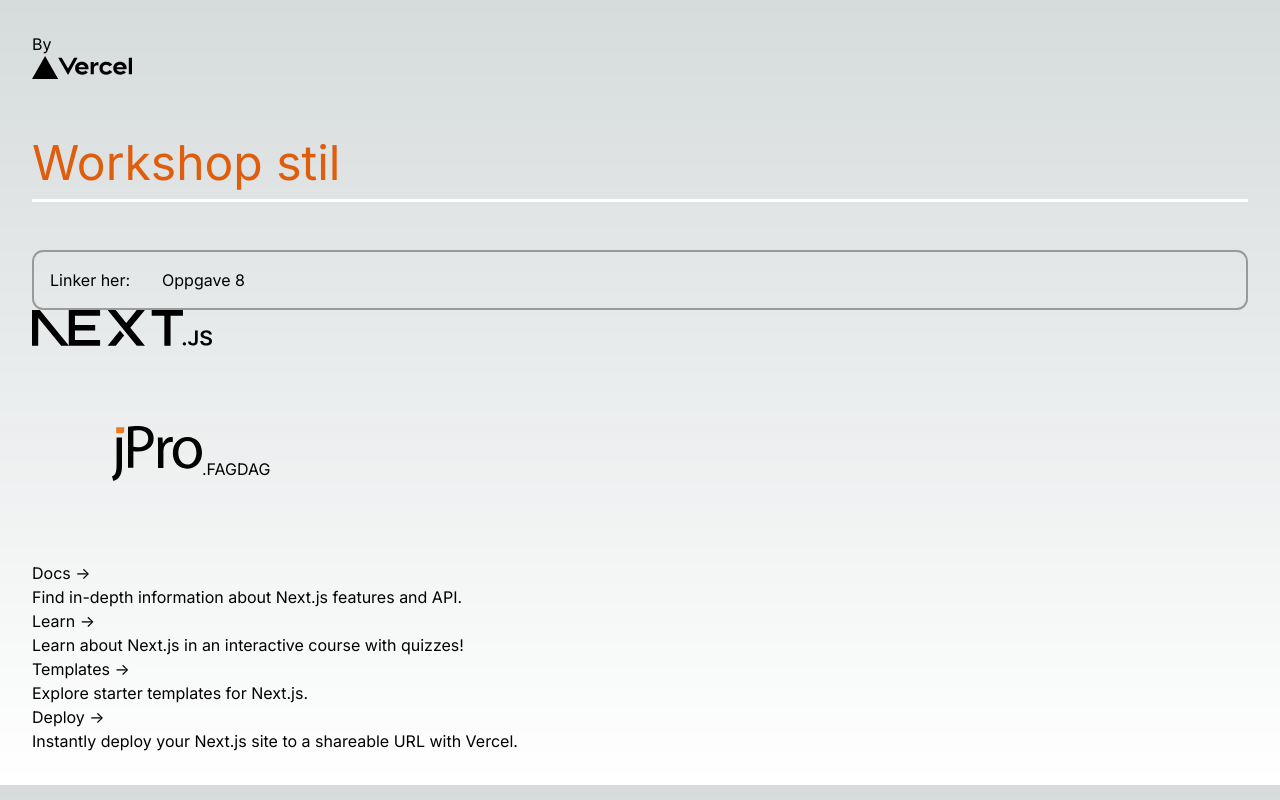
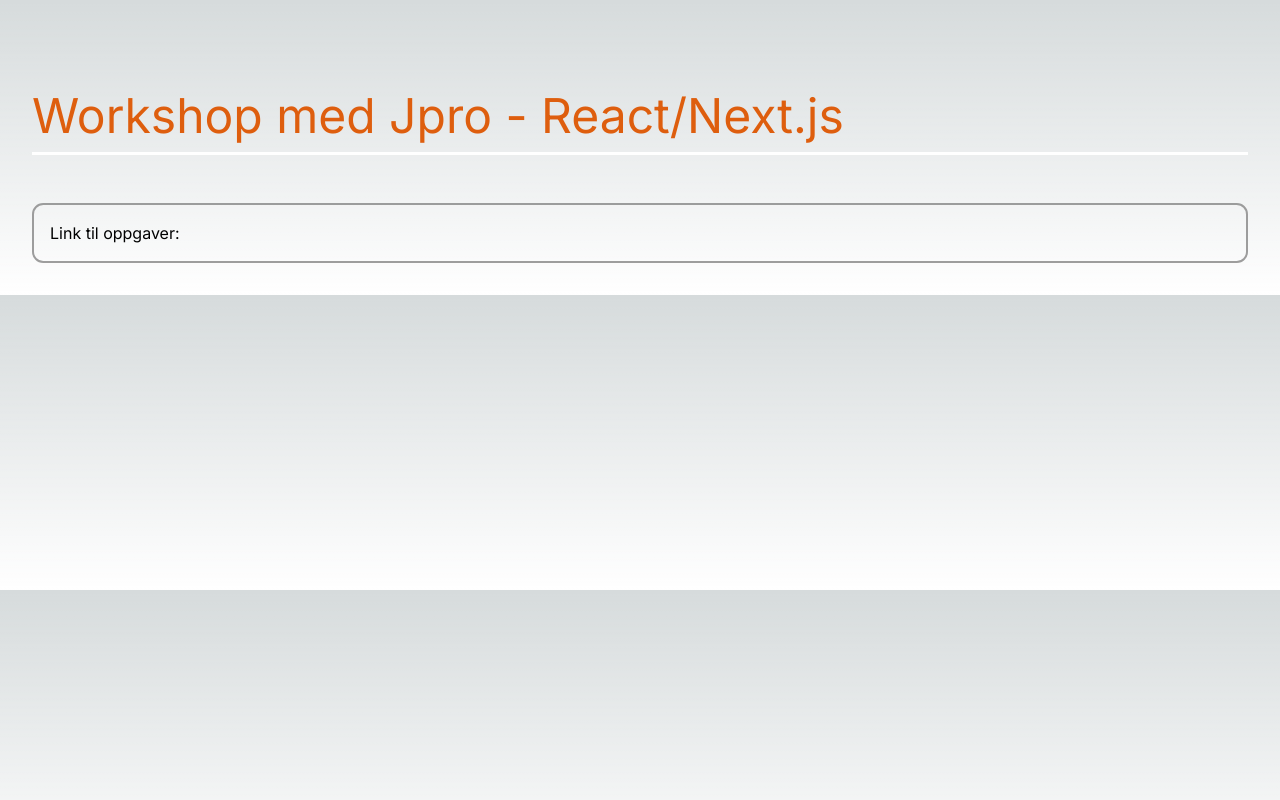
Before and after one commit to jprofessionals/nextjs-workshop, a Next.js app: page / in a window 1280 px wide. Built offline with nearby package versions, Linux system fonts and the light colour scheme.

Commit message:
app page

```diff
--- a/app/page.tsx
+++ b/app/page.tsx
@@ -1,138 +1,22 @@
-import Image from "next/image";
 import React from "react";
 import {RowAlignContainer} from "@/src/common/row-align-container/RowAlignContainer";
 // import ReactComponentExample from "@/src/common/react-component-example/ReactComponentExample";
-import Link from "next/link";
+// import Link from "next/link";
 
 export default function Home() {
   return (
       <main className="flex min-h-screen flex-col items-center justify-between p-24">
-        <div className="z-10 w-full max-w-5xl items-center justify-between font-mono text-sm lg:flex">
-
-          <div className="fixed bottom-0 left-0 flex h-48 w-full items-end justify-center bg-gradient-to-t from-white via-white dark:from-black dark:via-black lg:static lg:size-auto lg:bg-none">
-            <a
-                className="pointer-events-none flex place-items-center gap-2 p-8 lg:pointer-events-auto lg:p-0"
-                href="https://vercel.com?utm_source=create-next-app&utm_medium=appdir-template&utm_campaign=create-next-app"
-                target="_blank"
-                rel="noopener noreferrer"
-            >
-              By{" "}
-              <Image
-                  src="/vercel.svg"
-                  alt="Vercel Logo"
-                  className="dark:invert"
-                  width={100}
-                  height={24}
-                  priority
-              />
-            </a>
-          </div>
-        </div>
 
         <div className="workshop">
-          Workshop stil
+             Workshop med Jpro - React/Next.js
         </div>
 
         {/* <ReactComponentExample/> */}
 
         <RowAlignContainer border={true}>
-          <p>Linker her: </p>
-          <Link href="/oppgave8">Oppgave 8</Link>
+          <p>Link til oppgaver: </p>
         </RowAlignContainer>
 
-        <div className="relative z-[-1] flex place-items-center before:absolute before:h-[300px] before:w-full before:-translate-x-1/2 before:rounded-full before:bg-gradient-radial before:from-white before:to-transparent before:blur-2xl before:content-[''] after:absolute after:-z-20 after:h-[180px] after:w-full after:translate-x-1/3 after:bg-gradient-conic after:from-sky-200 after:via-blue-200 after:blur-2xl after:content-[''] before:dark:bg-gradient-to-br before:dark:from-transparent before:dark:to-blue-700 before:dark:opacity-10 after:dark:from-sky-900 after:dark:via-[#0141ff] after:dark:opacity-40 sm:before:w-[480px] sm:after:w-[240px] before:lg:h-[360px]">
-          <Image
-              className="relative dark:drop-shadow-[0_0_0.3rem_#ffffff70] dark:invert"
-              src="/next.svg"
-              alt="Next.js Logo"
-              width={180}
-              height={37}
-              priority
-          />
-          <div
-              className="relative dark:drop-shadow-[0_0_0.3rem_#ffffff70] dark:invert"
-              style={{ margin: "5rem", display: "flex", alignItems: "flex-end"}}>
-            <Image
-                src="/jpro-logo.svg"
-                alt="Jpro Logo"
-                width={90}
-                height={24}
-                priority
-            />
-            <span style={{ color: "black"}}>.FAGDAG</span>
-          </div>
-
-        </div>
-
-        <div className="mb-32 grid text-center lg:mb-0 lg:w-full lg:max-w-5xl lg:grid-cols-4 lg:text-left">
-          <a
-              href="https://nextjs.org/docs?utm_source=create-next-app&utm_medium=appdir-template&utm_campaign=create-next-app"
-              className="group rounded-lg border border-transparent px-5 py-4 transition-colors hover:border-gray-300 hover:bg-gray-100 hover:dark:border-neutral-700 hover:dark:bg-neutral-800/30"
-              target="_blank"
-              rel="noopener noreferrer"
-          >
-            <h2 className="mb-3 text-2xl font-semibold">
-              Docs{" "}
-              <span className="inline-block transition-transform group-hover:translate-x-1 motion-reduce:transform-none">
-              -&gt;
-            </span>
-            </h2>
-            <p className="m-0 max-w-[30ch] text-sm opacity-50">
-              Find in-depth information about Next.js features and API.
-            </p>
-          </a>
-
-          <a
-              href="https://nextjs.org/learn?utm_source=create-next-app&utm_medium=appdir-template-tw&utm_campaign=create-next-app"
-              className="group rounded-lg border border-transparent px-5 py-4 transition-colors hover:border-gray-300 hover:bg-gray-100 hover:dark:border-neutral-700 hover:dark:bg-neutral-800/30"
-              target="_blank"
-              rel="noopener noreferrer"
-          >
-            <h2 className="mb-3 text-2xl font-semibold">
-              Learn{" "}
-              <span className="inline-block transition-transform group-hover:translate-x-1 motion-reduce:transform-none">
-              -&gt;
-            </span>
-            </h2>
-            <p className="m-0 max-w-[30ch] text-sm opacity-50">
-              Learn about Next.js in an interactive course with&nbsp;quizzes!
-            </p>
-          </a>
-
-          <a
-              href="https://vercel.com/templates?framework=next.js&utm_source=create-next-app&utm_medium=appdir-template&utm_campaign=create-next-app"
-              className="group rounded-lg border border-transparent px-5 py-4 transition-colors hover:border-gray-300 hover:bg-gray-100 hover:dark:border-neutral-700 hover:dark:bg-neutral-800/30"
-              target="_blank"
-              rel="noopener noreferrer"
-          >
-            <h2 className="mb-3 text-2xl font-semibold">
-              Templates{" "}
-              <span className="inline-block transition-transform group-hover:translate-x-1 motion-reduce:transform-none">
-              -&gt;
-            </span>
-            </h2>
-            <p className="m-0 max-w-[30ch] text-sm opacity-50">
-              Explore starter templates for Next.js.
-            </p>
-          </a>
-
-          <a
-              href="https://vercel.com/new?utm_source=create-next-app&utm_medium=appdir-template&utm_campaign=create-next-app"
-              className="group rounded-lg border border-transparent px-5 py-4 transition-colors hover:border-gray-300 hover:bg-gray-100 hover:dark:border-neutral-700 hover:dark:bg-neutral-800/30"
-              target="_blank"
-              rel="noopener noreferrer"
-          >
-            <h2 className="mb-3 text-2xl font-semibold">
-              Deploy{" "}
-              <span className="inline-block transition-transform group-hover:translate-x-1 motion-reduce:transform-none">
-              -&gt;
-            </span>
-            </h2>
-            <p className="m-0 max-w-[30ch] text-balance text-sm opacity-50">
-              Instantly deploy your Next.js site to a shareable URL with Vercel.
-            </p>
-          </a>
-        </div>
       </main>
   );
 }
```
